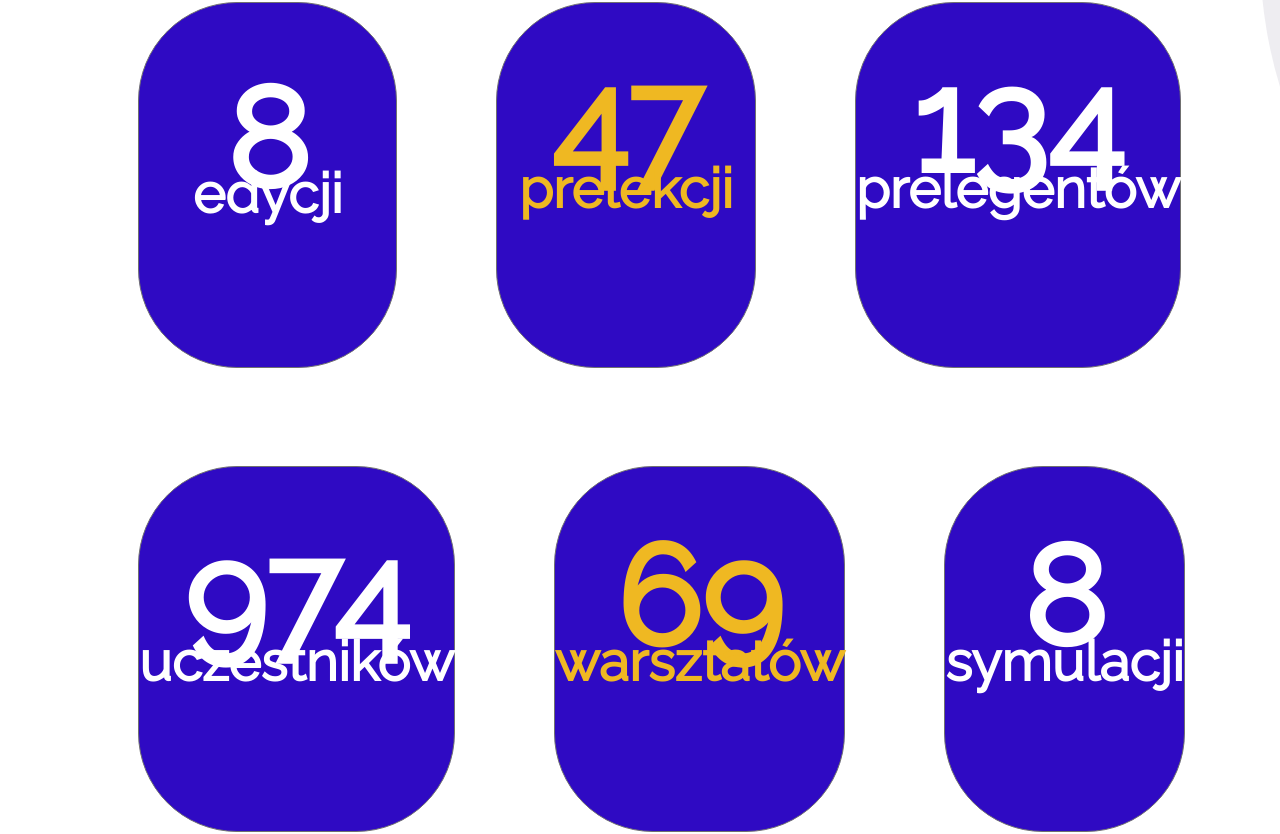
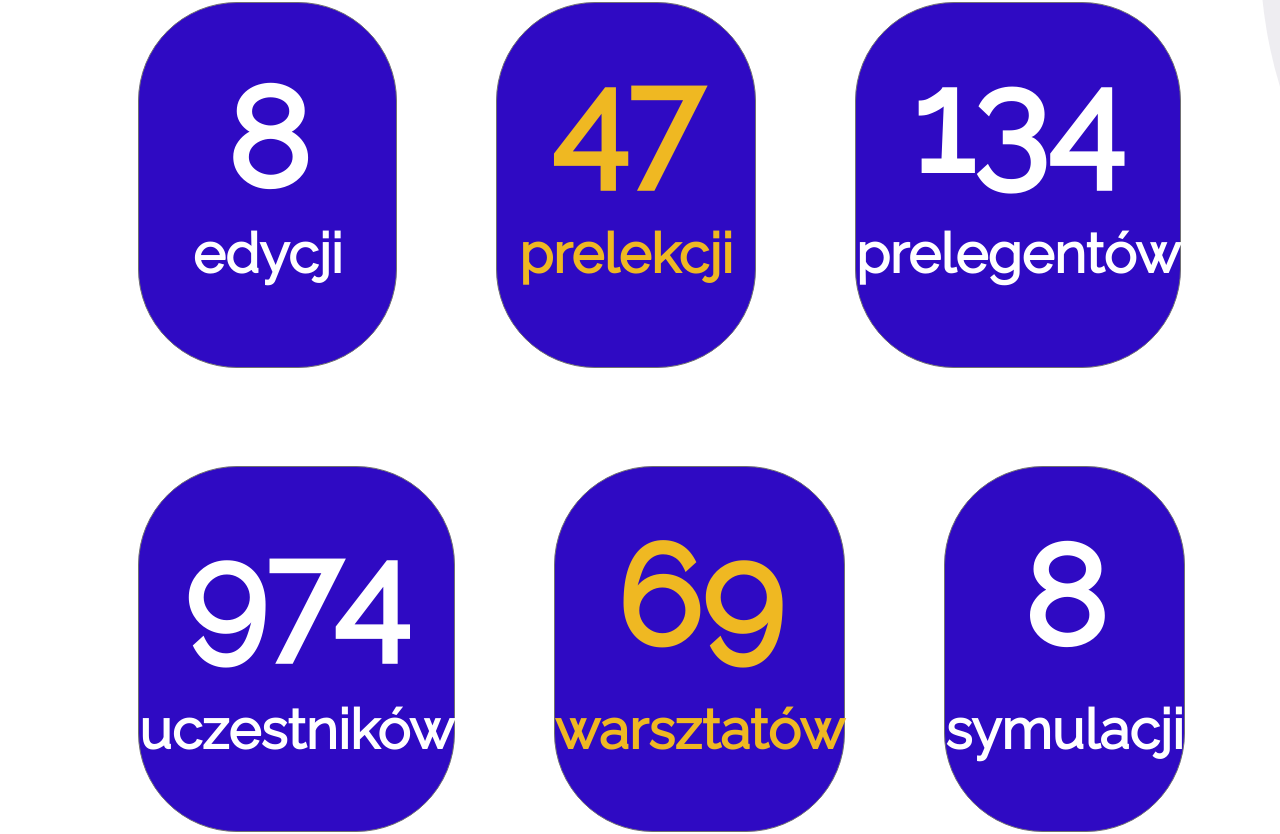
Before and after one commit to AlutkaG/PMSession, a React (Create React App) app in the folder frontend/: page / in a window 1280 px wide. Shown: the part 2512-3346 px from the top of the page. Built offline with nearby package versions, Linux system fonts and the light colour scheme.

Commit message:
Small correction

```diff
--- a/frontend/src/Components/Sponsors/Sponsors.css
+++ b/frontend/src/Components/Sponsors/Sponsors.css
@@ -61,3 +61,9 @@
 		display: none;
 	}
 }
+
+@media (min-width: 1001px) {
+	.spon-mobile-screen {
+		display: none;
+	}
+}
--- a/frontend/src/Components/Statistics/Statistics.js
+++ b/frontend/src/Components/Statistics/Statistics.js
@@ -2,7 +2,8 @@ import "./Statistics.css";
 
 const Statistics = () => {
 	return (
-		<div id='statistics' style={{ overflowX: "hidden" }}>
+		<div id='statistics'>
+			<div style={{ overflow: "hidden" }}>
 				<div className='grey-circle2' />
 				<div style={{ marginTop: "-900px" }}>
 					<div className='stat-header'>Nasze statystyki</div>
@@ -15,7 +16,9 @@ const Statistics = () => {
 								<div
 									className='stat-text'
 									style={
-									window.matchMedia("(min-width:501px) and (max-width:1000px)")
+										window.matchMedia(
+											"(min-width:501px) and (max-width:1000px)"
+										) === true
 											? { marginTop: "-60px" }
 											: { marginTop: "0px" }
 									}
@@ -24,13 +27,18 @@ const Statistics = () => {
 								</div>
 							</div>
 							<div className='stat-box'>
-							<div className='stat-number yellow' style={{ marginTop: "38px" }}>
+								<div
+									className='stat-number yellow'
+									style={{ marginTop: "38px" }}
+								>
 									47
 								</div>
 								<div
 									className='stat-text yellow'
 									style={
-									window.matchMedia("(min-width:501px) and (max-width:1000px)")
+										window.matchMedia(
+											"(min-width:501px) and (max-width:1000px)"
+										) === true
 											? { marginTop: "-50px" }
 											: { marginTop: "15px" }
 									}
@@ -45,7 +53,9 @@ const Statistics = () => {
 								<div
 									className='stat-text'
 									style={
-									window.matchMedia("(min-width:501px) and (max-width:1000px)")
+										window.matchMedia(
+											"(min-width:501px) and (max-width:1000px)"
+										) === true
 											? { marginTop: "-50px" }
 											: { marginTop: "15px" }
 									}
@@ -62,7 +72,9 @@ const Statistics = () => {
 								<div
 									className='stat-text'
 									style={
-									window.matchMedia("(min-width:501px) and (max-width:1000px)")
+										window.matchMedia(
+											"(min-width:501px) and (max-width:1000px)"
+										) === true
 											? { marginTop: "-50px" }
 											: { marginTop: "18px" }
 									}
@@ -71,13 +83,18 @@ const Statistics = () => {
 								</div>
 							</div>
 							<div className='stat-box'>
-							<div className='stat-number yellow' style={{ marginTop: "47px" }}>
+								<div
+									className='stat-number yellow'
+									style={{ marginTop: "47px" }}
+								>
 									69
 								</div>
 								<div
 									className='stat-text yellow'
 									style={
-									window.matchMedia("(min-width:501px) and (max-width:1000px)")
+										window.matchMedia(
+											"(min-width:501px) and (max-width:1000px)"
+										) === true
 											? { marginTop: "-50px" }
 											: { marginTop: "18px" }
 									}
@@ -92,12 +109,15 @@ const Statistics = () => {
 								<div
 									className='stat-text'
 									style={
-									window.matchMedia("(min-width:501px) and (max-width:1000px)")
+										window.matchMedia(
+											"(min-width:501px) and (max-width:1000px)"
+										) === true
 											? { marginTop: "-50px" }
 											: { marginTop: "18px" }
 									}
 								>
 									symulacji
+								</div>
 							</div>
 						</div>
 					</div>
```
Also changed, not shown: 1 other file (tests, documents, lock files or other folders). Lines whose indentation alone changed are shown as unchanged.
